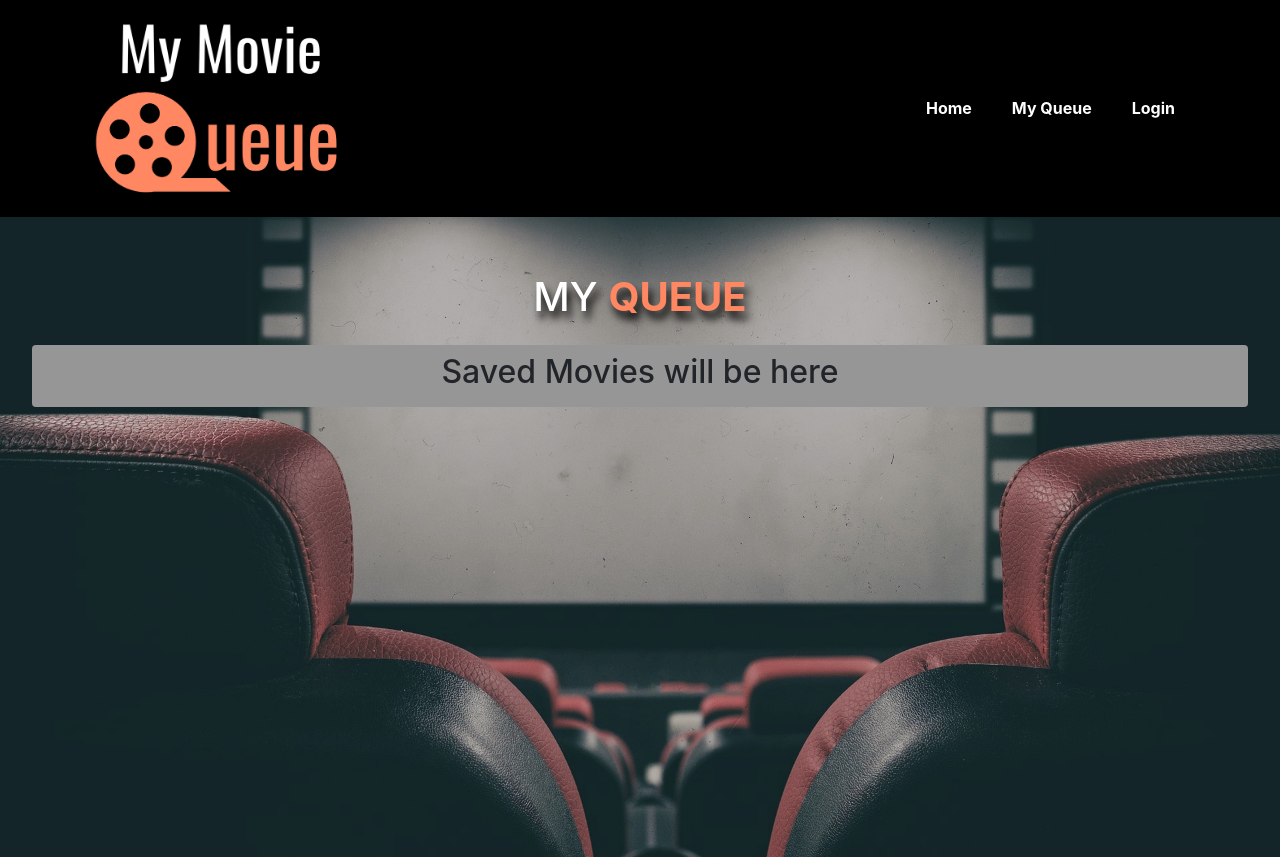
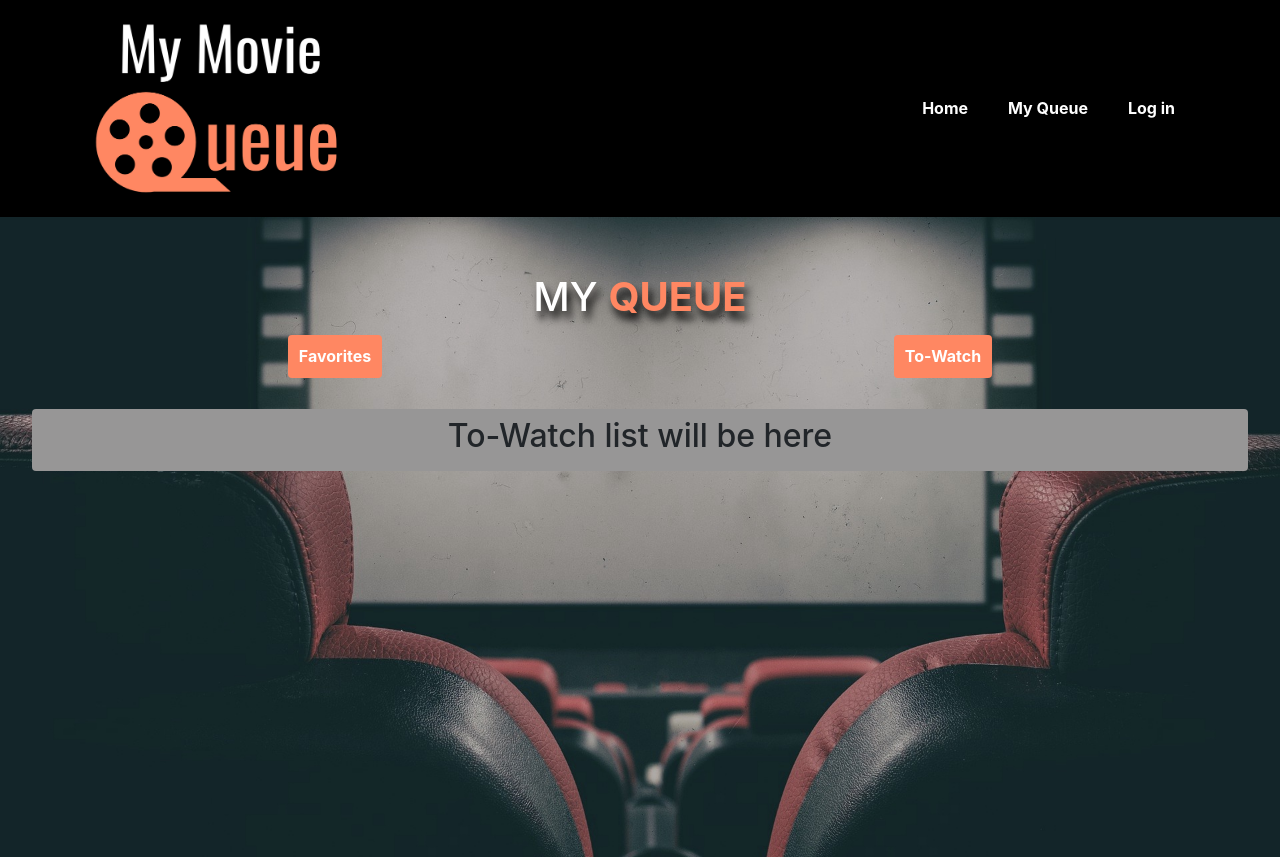
Before and after one commit to mschellberg/my-movie-queue, a React (Create React App) app in the folder client/: page /queue in a window 1280 px wide. Built offline with nearby package versions, Linux system fonts and the light colour scheme.

Commit message:
render separate queue lists

```diff
--- a/client/src/App.css
+++ b/client/src/App.css
@@ -35,6 +35,10 @@ body {
 
 .bold-text {
   font-weight: bold;
+}
+
+.black-text {
+  color: black;
 }
 
 .background-orange {
@@ -97,9 +101,9 @@ nav a.nav-link {
 }
 
 /*Home Styles*/
-
-.searchbar {
-  background-color: var(--light-gray);
+.searchbar:focus {
+  border-color: var(--main-orange);
+  box-shadow: var(--main-orange);
 }
 
 .main-container {
@@ -130,3 +134,18 @@ nav a.nav-link {
   border-top: .3rem solid var(--main-orange);
   color:var(--main-orange);
 }
+
+.queue-nav {
+  display: flex;
+  flex-direction: row;
+  justify-content: space-around;
+}
+
+.queue-link {
+  padding: .7rem;
+  margin: .4rem;
+}
+
+.queue-link:hover {
+  color: black;
+}
--- a/client/src/App.js
+++ b/client/src/App.js
@@ -6,6 +6,7 @@ import Home from './pages/Home'
 import Login from './pages/Login'
 import Signup from './pages/Signup'
 import Queue from './pages/Queue'
+import Favorites from './components/Favorites';
 
 import React from 'react';
 
@@ -38,6 +39,7 @@ function App() {
             <Route exact path="/login" component={Login} />
             <Route exact path="/signup" component={Signup} />
             <Route exact path="/queue" component={Queue} />
+            <Route exact path="/favorites" component={Favorites} />
             <Route render={() => <h1 className="title-text main-container">This Page Does Not Exist!</h1>} />
           </Switch>
         </>
--- /dev/null
+++ b/client/src/components/Favorites.js
@@ -0,0 +1,23 @@
+import React from "react";
+import { Link } from 'react-router-dom';
+
+function Favorites() {
+    return (
+        <>
+        <div className="main-container">
+            <div className="add-margin">
+                <h1 className="title-text">MY <span className="secondary-color bold-text">QUEUE</span></h1>
+            </div>
+            <div className="queue-nav">
+                <p><Link to="/favorites" className="orange-button link-text bold-text queue-link">Favorites</Link></p>
+                <p><Link to="/queue" className="orange-button link-text bold-text queue-link">To-Watch</Link></p>
+            </div>
+            <div className="results-container add-top-margin">
+                <h2 className="center">Favorites list will be here</h2>
+            </div>
+        </div>
+        </>
+    )
+}
+
+export default Favorites;
--- a/client/src/components/Nav.js
+++ b/client/src/components/Nav.js
@@ -20,7 +20,7 @@ function Nav(props) {
                         <Link to="/queue" className="link-text bold-text add-padding main-link">My Queue</Link>
                     </li>
                     <li className="nav-item">
-                        <Link to="/login" className="link-text bold-text add-padding main-link">Login</Link>
+                        <Link to="/login" className="link-text bold-text add-padding main-link">Log in</Link>
                     </li>
                 </ul>
             </div>
--- a/client/src/pages/Login.js
+++ b/client/src/pages/Login.js
@@ -8,12 +8,12 @@ const Login = () => {
       <div className="main-container">
         <div className="results-container add-margin">
             <form className="form-signin add-margin">
-                <h1 className="mb-3">Sign in</h1>
+                <h1 className="mb-3 center">Log in</h1>
                 <label htmlFor="inputEmail" className="label-text">Email address</label>
                 <input type="email" id="inputEmail" className="form-control" placeholder="Email address" required="" autoFocus=""></input>
                 <label htmlFor="inputPassword" className="label-text">Password</label>
                 <input type="password" id="inputPassword" className="form-control" placeholder="Password" required=""></input>
-                <button className="btn btn-lg btn-block orange-button add-top-margin" type="submit">Sign in</button>
+                <button className="btn btn-lg btn-block orange-button add-top-margin" type="submit">Log in</button>
             </form>
             <p className="center">Don't have an account with us yet?<br/><Link to="/signup" className="add-padding link-text bold-text">Create an Account</Link></p>
         </div>
--- a/client/src/pages/Queue.js
+++ b/client/src/pages/Queue.js
@@ -1,5 +1,6 @@
 import React from 'react';
 import { Link } from 'react-router-dom';
+import Favorites from '../components/Favorites'
 
 const Queue = () => {
 
@@ -9,8 +10,12 @@ const Queue = () => {
         <div className="add-margin">
             <h1 className="title-text">MY <span className="secondary-color bold-text">QUEUE</span></h1>
         </div>
-        <div className="results-container">
-            <h2 className="center">Saved Movies will be here</h2>
+        <div className="queue-nav">
+            <p><Link to="/favorites" className="orange-button link-text bold-text queue-link">Favorites</Link></p>
+            <p><Link to="/queue" className="orange-button link-text bold-text queue-link">To-Watch</Link></p>
+        </div>
+        <div className="results-container add-top-margin">
+            <h2 className="center">To-Watch list will be here</h2>
         </div>
       </div>
     </>
--- a/client/src/pages/Signup.js
+++ b/client/src/pages/Signup.js
@@ -8,7 +8,7 @@ const Signup = () => {
         <div className="main-container">
             <div className="results-container add-margin">
                 <form className="form-signin add-margin">
-                    <h1 className="mb-3">Create an Account</h1>
+                    <h1 className="mb-3 center">Create an Account</h1>
                     <label htmlFor="inputEmail" className="label-text">Email address</label>
                     <input type="email" id="inputEmail" className="form-control" placeholder="Email address" required="" autoFocus=""></input>
                     <label htmlFor="inputUsername" className="label-text">Username</label>
```
